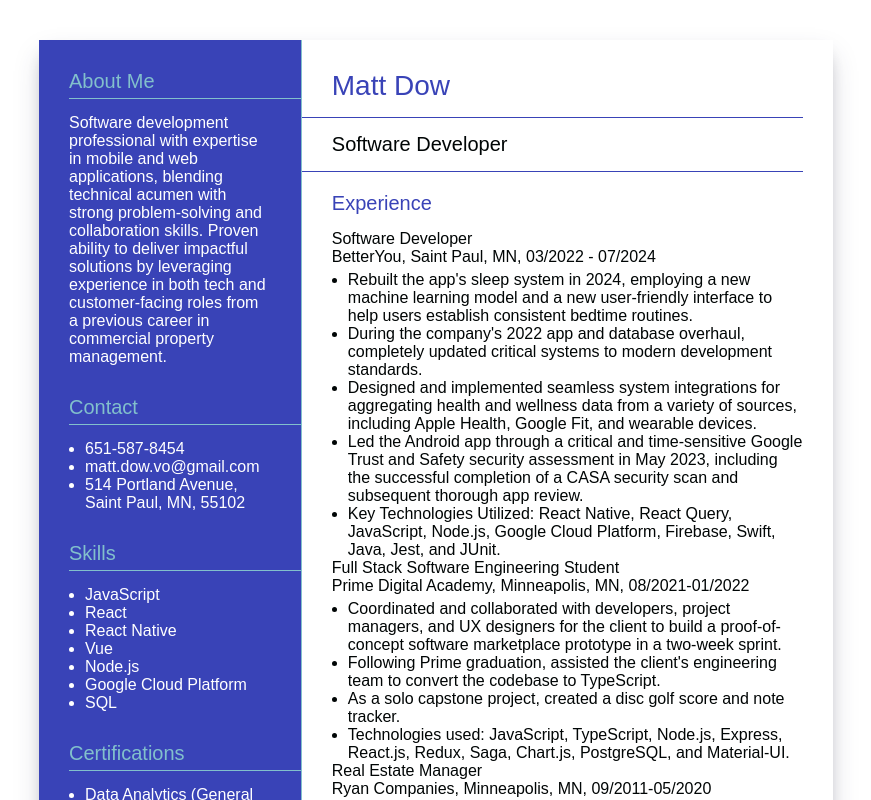
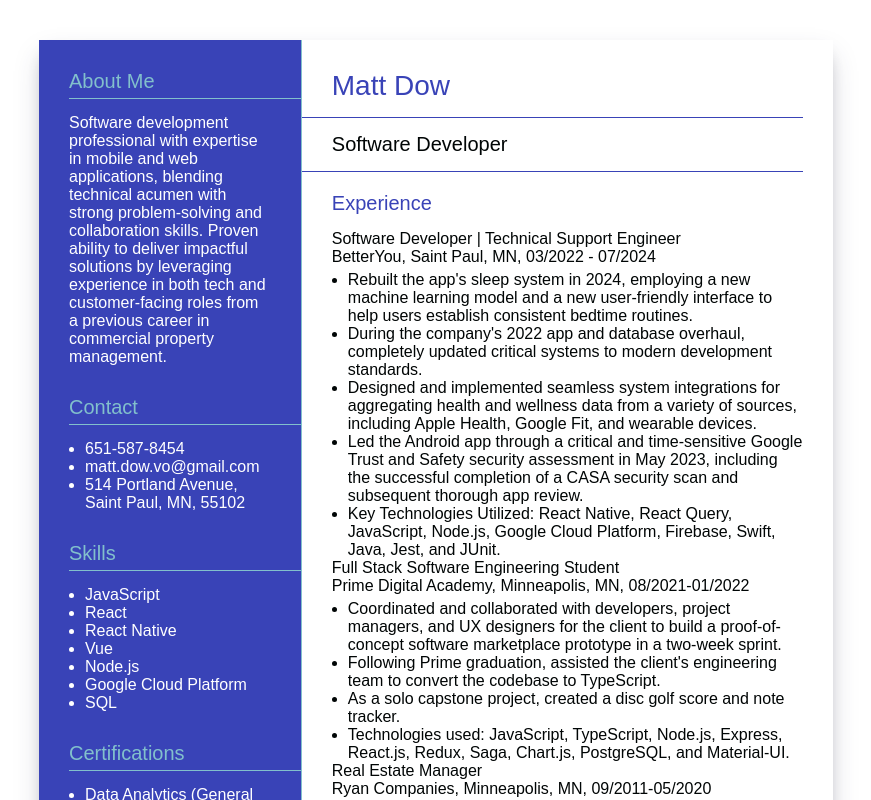
Before and after one commit to mattdow/web-resume, a Vue app in the folder matt-dow-resume-builder/: page / in a window 1280 px wide. Shown: the top 800 px of the page, without its empty margins (1-872 px from the left). Built offline with nearby package versions, Linux system fonts and the light colour scheme.

Commit message:
Adjust job title

```diff
--- a/matt-dow-resume-builder/src/App.vue
+++ b/matt-dow-resume-builder/src/App.vue
@@ -55,7 +55,7 @@
         <h4 class="section-headline">
           Experience
         </h4>
-        <div>Software Developer</div>
+        <div>Software Developer | Technical Support Engineer</div>
         <div>BetterYou, Saint Paul, MN, 03/2022 - 07/2024</div>
         <ul>
           <li>
```
